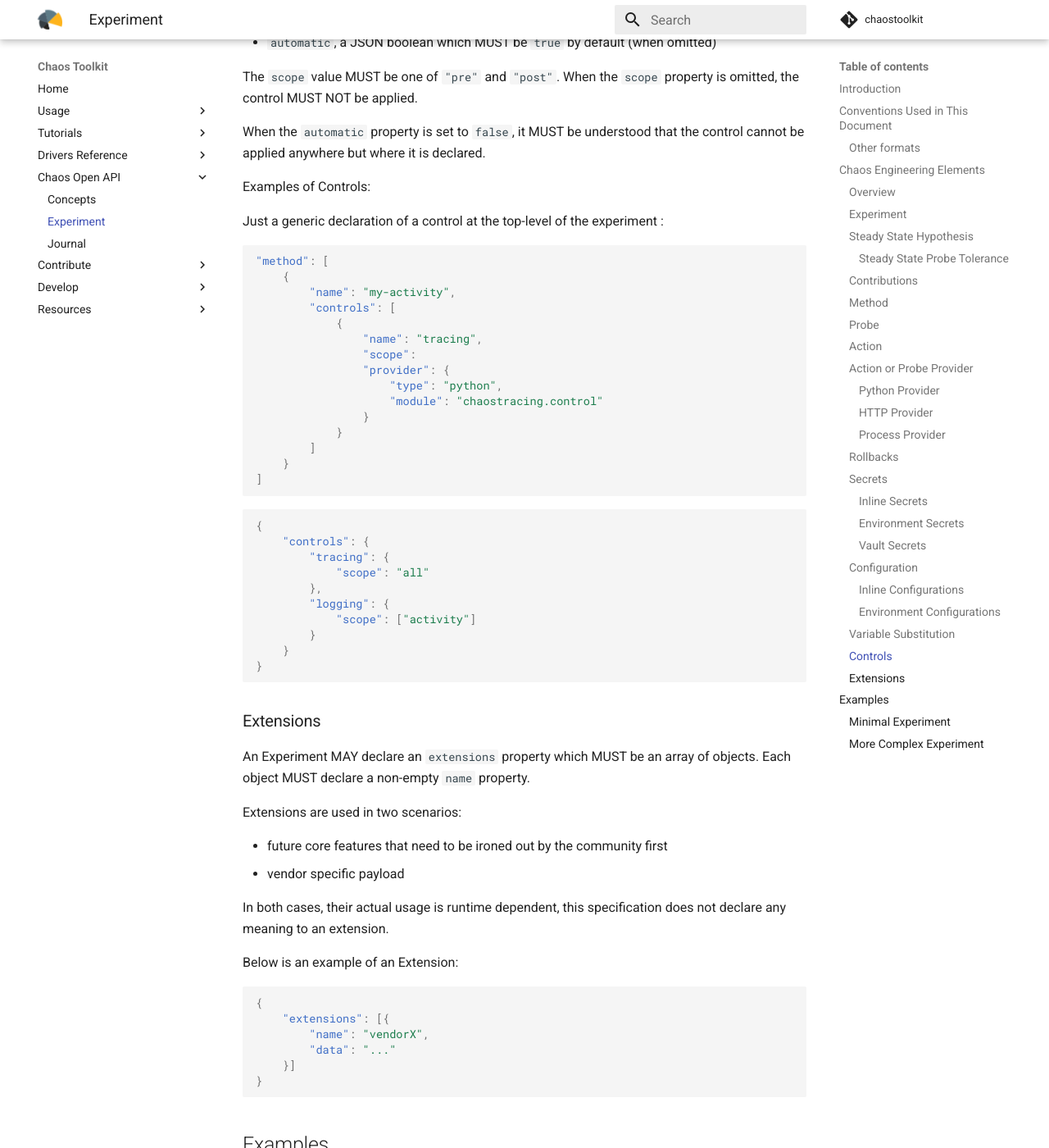
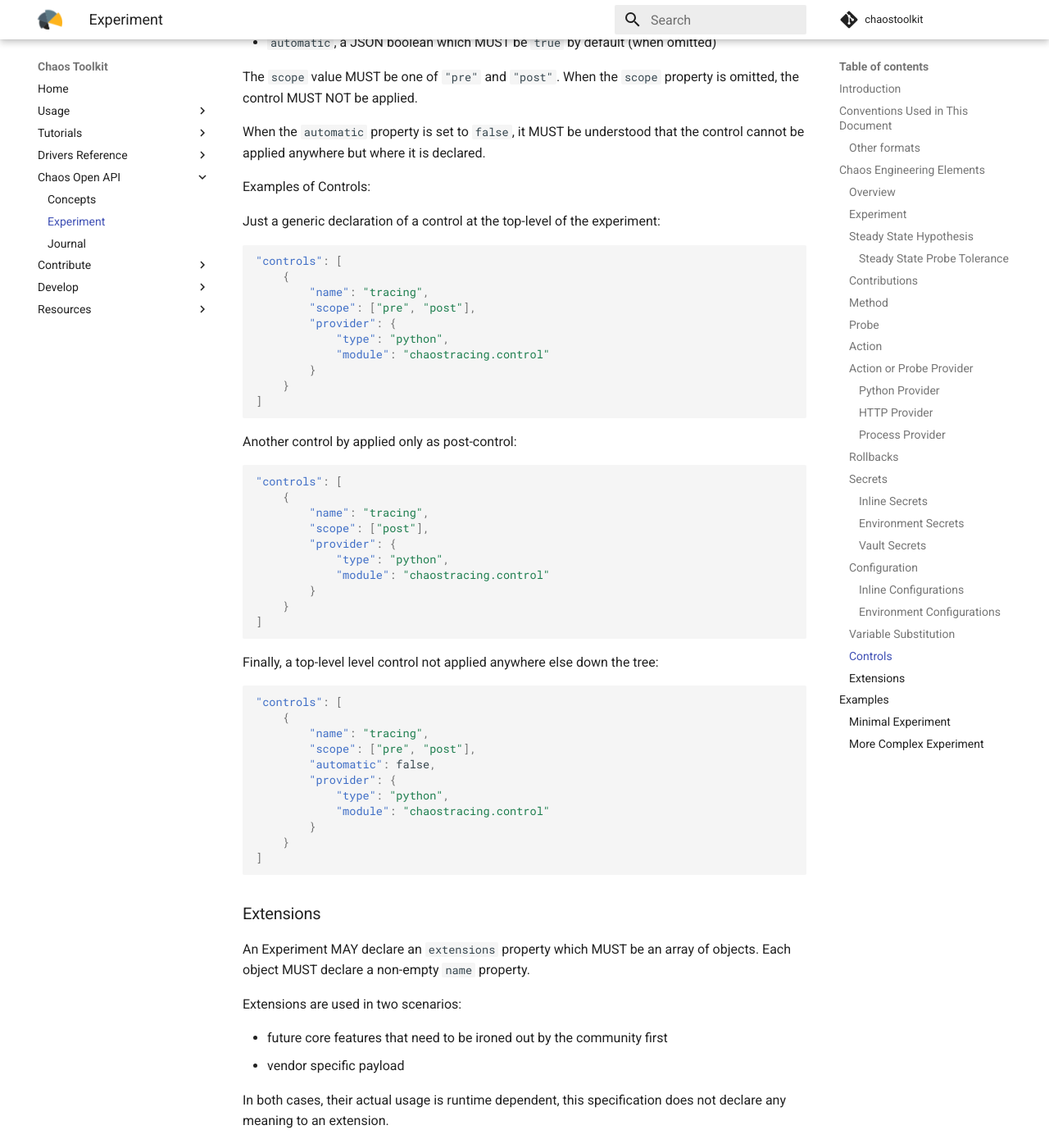
Before and after one commit to chaostoolkit/chaostoolkit-documentation, an MkDocs documentation site: the page built from sources/reference/api/experiment.md, in a window 1280 px wide and 1400 px high, scrolled down 15449 px. Shown: the whole window at 82% size. Built offline with MkDocs 1.6.1 and Material for MkDocs 9.7.7, drawn with Linux system fonts in a browser that asks for light colours; comment, search, counter and statistics services are not loaded.

Commit message:
examples
Signed-off-by: Sylvain Hellegouarch <sh@defuze.org>

````diff
--- a/sources/reference/api/experiment.md
+++ b/sources/reference/api/experiment.md
@@ -781,36 +781,50 @@ the control cannot be applied anywhere but where it is declared.
 
 Examples of Controls:
 
-Just a generic declaration of a control at the top-level of the experiment :
+Just a generic declaration of a control at the top-level of the experiment:
+
 ```json
-"method": [
+"controls": [
     {
-        "name": "my-activity",
-        "controls": [
-            {
-                "name": "tracing",
-                "scope":
-                "provider": {
-                    "type": "python",
-                    "module": "chaostracing.control"
-                }
-            }
-        ]
+        "name": "tracing",
+        "scope": ["pre", "post"],
+        "provider": {
+            "type": "python",
+            "module": "chaostracing.control"
+        }
     }
 ]
 ```
 
+Another control by applied only as post-control:
+
 ```json
-{
-    "controls": {
-        "tracing": {
-            "scope": "all"
-        },
-        "logging": {
-            "scope": ["activity"]
+"controls": [
+    {
+        "name": "tracing",
+        "scope": ["post"],
+        "provider": {
+            "type": "python",
+            "module": "chaostracing.control"
         }
     }
-}
+]
+```
+
+Finally, a top-level level control not applied anywhere else down the tree:
+
+```json
+"controls": [
+    {
+        "name": "tracing",
+        "scope": ["pre", "post"],
+        "automatic": false,
+        "provider": {
+            "type": "python",
+            "module": "chaostracing.control"
+        }
+    }
+]
 ```
 
 ### Extensions
````
